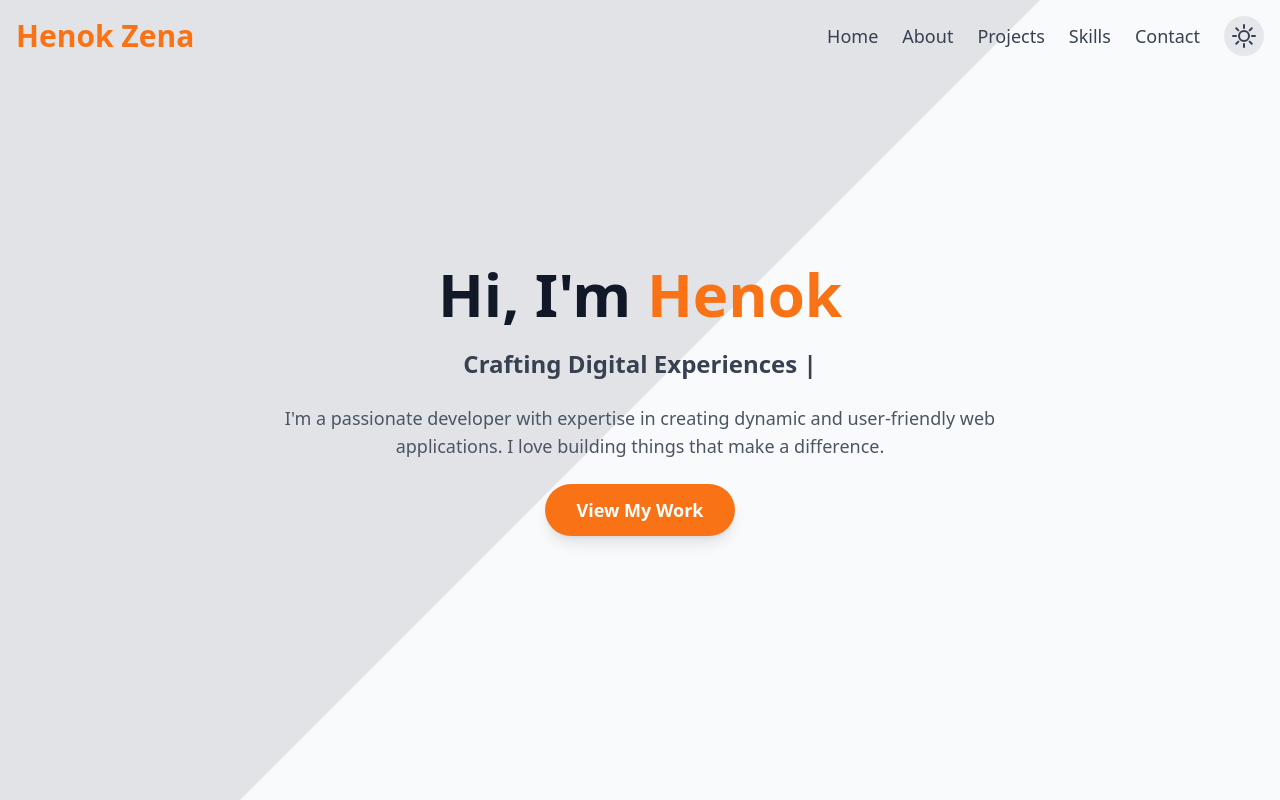
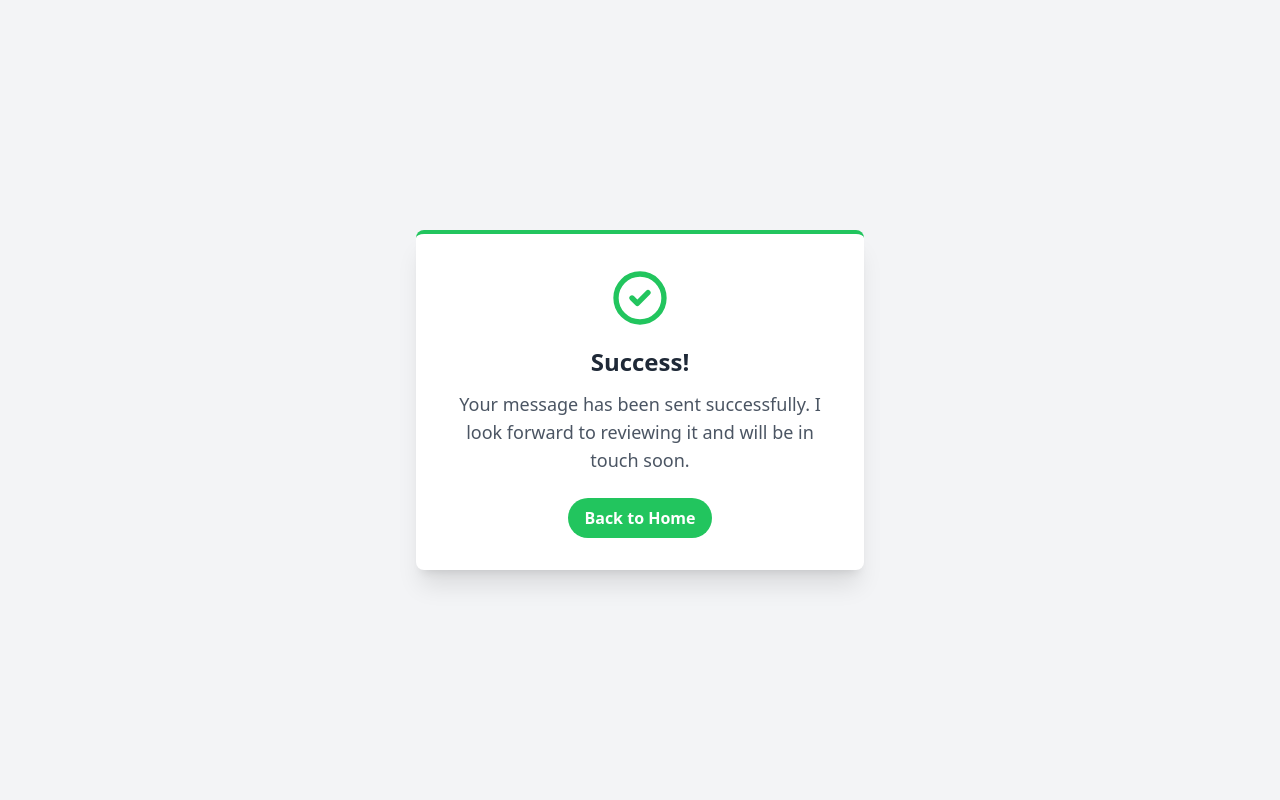
Before and after one commit to Henok225/My-portfolio, a React (Vite) app: page /contact-successful in a window 1280 px wide. Shown: the top 800 px of the page. Built offline with nearby package versions, Linux system fonts and the light colour scheme.

Commit message:
contact update

```diff
--- a/package.json
+++ b/package.json
@@ -11,7 +11,8 @@
   },
   "dependencies": {
     "react": "^19.1.0",
-    "react-dom": "^19.1.0"
+    "react-dom": "^19.1.0",
+    "react-router-dom": "^7.6.3"
   },
   "devDependencies": {
     "@eslint/js": "^9.30.1",
--- a/src/App.jsx
+++ b/src/App.jsx
@@ -9,6 +9,8 @@ import Skills from './Components/Skills/Skills';
 import Projects from './Components/Projects/Projects';
 import Contact from './Components/Contact/Contact';
 import Footer from './Components/Footer/Footer';
+import { BrowserRouter, Route, Routes } from 'react-router-dom';
+import SuccessMessage from './Components/Contact/ContactSuccess';
 
 function App() {
   const [isDarkMode, setIsDarkMode] = useState(false); // Default to light mode
@@ -31,7 +33,11 @@ function App() {
 
   return (
     <div className={`font-sans ${isDarkMode ? 'bg-gray-900' : 'bg-white'}`}>
+      <BrowserRouter>
 
+      <Routes>
+        <Route path="/" element={
+          <>
       <Navbar toggleDarkMode={toggleDarkMode} isDarkMode={isDarkMode} />
       <Hero isDarkMode={isDarkMode} />
       <About isDarkMode={isDarkMode} />
@@ -39,6 +45,14 @@ function App() {
       <Projects isDarkMode={isDarkMode} />
       <Contact isDarkMode={isDarkMode} />
       <Footer isDarkMode={isDarkMode} />
+          </>
+        } />
+        <Route path="/projects" element={<Projects isDarkMode={isDarkMode} />} />
+        <Route path="/contact-successful" element={<SuccessMessage message="Your message has been sent successfully. I look forward to reviewing it and will be in touch soon." />} />
+      </Routes>
+      </BrowserRouter>
+
+
     </div>
   );
 }
--- a/src/Components/Contact/Contact.jsx
+++ b/src/Components/Contact/Contact.jsx
@@ -65,7 +65,7 @@ const Contact = ({ isDarkMode }) => {
             Get In Touch
           </h2>
           <div className={`p-8 rounded-lg shadow-xl ${isDarkMode ? 'bg-gray-800' : 'bg-white'}`}>
-            <form name="contact" method="POST" data-netlify="true" className="space-y-6">
+            <form name="contact" method="POST" action="/contact-successful" data-netlify="true" className="space-y-6">
 
             <input type="hidden" name="form-name" value="contact" />
               <div>
--- /dev/null
+++ b/src/Components/Contact/ContactSuccess.jsx
@@ -0,0 +1,59 @@
+import { useEffect, useState } from 'react'
+import { useNavigate } from 'react-router-dom';
+import LoadingSpinner from '../loader/LoadingSpinner';
+
+const SuccessMessage = ({ message }) => {
+    const navigate = useNavigate();
+    const [loading, setLoading] = useState(true);
+
+    const handleBackToHome = () => {
+     navigate('/'); // Navigate back to the home page
+     };
+
+     useEffect(()=>{
+        setTimeout(()=>{
+            setLoading(false);
+        },2000)
+     },[])
+
+    return (
+      <div className="flex items-center justify-center min-h-screen bg-gray-100 p-4 font-sans">
+        {
+            loading ?
+            <LoadingSpinner/>
+            :
+            <div className="bg-white p-8 rounded-lg shadow-xl max-w-md w-full text-center border-t-4 border-green-500">
+            <div className="mb-4">
+              {/* Success icon (using a simple SVG checkmark for visual appeal) */}
+              <svg
+                className="mx-auto h-16 w-16 text-green-500"
+                fill="none"
+                strokeLinecap="round"
+                strokeLinejoin="round"
+                strokeWidth="2"
+                viewBox="0 0 24 24"
+                stroke="currentColor"
+              >
+                <path d="M9 12l2 2 4-4m6 2a9 9 0 11-18 0 9 9 0 0118 0z"></path>
+              </svg>
+            </div>
+            <h2 className="text-2xl font-bold text-gray-800 mb-3">Success!</h2>
+            <p className="text-gray-600 text-lg">
+              {message || "Your request has been processed successfully."}
+            </p>
+            <div className="mt-6">
+              {/* Back to Home button */}
+              <button
+                onClick={handleBackToHome}
+                className="bg-green-500 hover:bg-green-600 text-white font-bold py-2 px-4 rounded-full transition duration-300 focus:outline-none focus:ring-2 focus:ring-green-500 focus:ring-opacity-50"
+              >
+                Back to Home
+              </button>
+            </div>
+          </div>
+        }
+
+      </div>
+    );
+  };
+export default SuccessMessage
--- a/src/Components/Hero/Hero.jsx
+++ b/src/Components/Hero/Hero.jsx
@@ -45,12 +45,21 @@ const Hero = ({ isDarkMode }) => {
           <p className={`max-w-3xl mx-auto text-base md:text-lg mb-8 ${isDarkMode ? 'text-gray-400' : 'text-gray-600'}`}>
             I'm a passionate developer with expertise in creating dynamic and user-friendly web applications. I love building things that make a difference.
           </p>
-          <button
+          <div style={{display:'flex', gap:'10px', justifyContent:'center', flexWrap:'wrap'}}>
+            <button
             onClick={() => scrollToSection('projects')}
-            className="px-8 py-3 bg-orange-500 text-white text-lg font-semibold rounded-full shadow-lg hover:bg-orange-600 transform hover:scale-105 transition-all duration-300 ease-in-out"
+            className="px-8 py-3 bg-orange-500 text-white text-lg font-semibold rounded-full shadow-lg hover:bg-orange-600 transform hover:scale-105 transition-all duration-200 ease-in-out"
           >
             View My Work
           </button>
+          <button
+            onClick={() => scrollToSection('contact')}
+            className="px-8 py-3 bg-blue-600 text-white text-lg font-semibold rounded-full shadow-lg hover:bg-blue-700 transform hover:scale-105 transition-all duration-200 ease-in-out"
+          >
+            Get in touch
+          </button>
+          </div>
+
         </div>
       </section>
     );
--- a/src/Components/Projects/Projects.jsx
+++ b/src/Components/Projects/Projects.jsx
@@ -1,5 +1,6 @@
 import React, { useState, useEffect, useRef, useCallback } from 'react';
 import { assets } from '../../assets/assets';
+import LoadingSpinner from '../loader/LoadingSpinner';
 
 const ProjectCard = ({ project, isDarkMode }) => {
 
@@ -7,12 +8,13 @@ const ProjectCard = ({ project, isDarkMode }) => {
 
 
     return (
-      <div className={`relative rounded-lg overflow-hidden shadow-xl transition-transform duration-300 hover:scale-105 group ${isDarkMode ? 'bg-gray-700' : 'bg-white'}`}>
+      <div className={`relative rounded-lg overflow-hidden shadow-2xl transition-transform duration-300 hover:scale-105 group ${isDarkMode ? 'bg-gray-700' : 'bg-white'}`}>
         {/* Project Image */}
         <img
           src={project.image}
           alt={project.title}
-          className="w-full h-auto object-cover object-center"
+          style={{height:'300px', width:'100%'}}
+          className=" object-cover object-center"
           onError={(e) => { e.target.onerror = null; e.target.src="https://placehold.co/600x400/cccccc/333333?text=Project+Image"; }}
         />
         {/* Overlay for details on hover */}
@@ -52,6 +54,7 @@ const ProjectCard = ({ project, isDarkMode }) => {
   const Projects = ({ isDarkMode }) => {
     const sectionRef = useRef(null);
     const [isVisible, setIsVisible] = useState(false);
+    const [loading, setLoading] = useState(true);
 
     const [viewAllProject, setViewAllProject] = useState(false);
     useEffect(() => {
@@ -166,9 +169,18 @@ const ProjectCard = ({ project, isDarkMode }) => {
             ))}
 
             {/* View all projects */}
-            {viewAllProject ? projectsDataAll.map(project => (
+            {viewAllProject ?
+            <>
+            {
+              projectsDataAll ?
+              projectsDataAll.map(project => (
               <ProjectCard key={project.id} project={project} isDarkMode={isDarkMode} />
-            )):null}
+            ))
+            :<LoadingSpinner />
+            }
+            </>
+
+            :null}
           </div>
           <div className="text-center mt-12">
             <button
--- /dev/null
+++ b/src/Components/loader/LoadingSpinner.jsx
@@ -0,0 +1,21 @@
+const LoadingSpinner = () => {
+    return (
+      <div className="flex items-center justify-center min-h-screen bg-gray-100 p-4 font-sans">
+        {/* Container for the spinner and text, with shadow and rounded corners */}
+        <div className="flex flex-col items-center p-8 rounded-lg shadow-xl bg-white">
+          {/* Modern Spinner animation with distinct colors */}
+          <div
+            className="w-20 h-20 border-4 border-solid border-transparent border-t-green-500 border-b-blue-500 rounded-full animate-spin"
+            role="status" // Role for accessibility
+          >
+            {/* Visually hidden text for screen readers */}
+            <span className="sr-only">Loading...</span>
+          </div>
+          {/* Pulsating "Loading..." text */}
+          <p className="mt-6 text-xl font-semibold text-gray-700 animate-pulse">Loading...</p>
+        </div>
+      </div>
+    );
+  };
+
+  export default LoadingSpinner;
```
Also changed, not shown: 1 other file (tests, documents, lock files or other folders).
